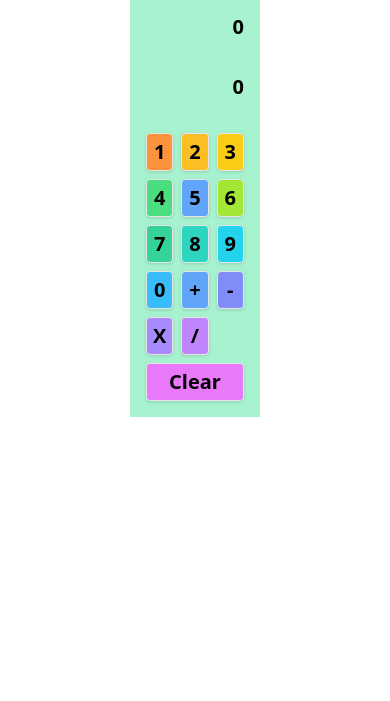
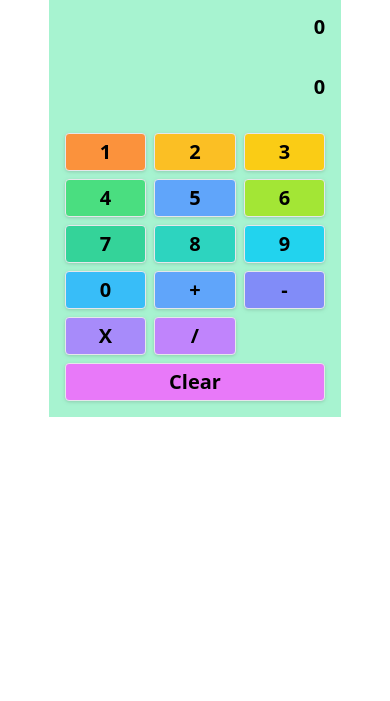
Before and after one commit to EmonKumarDas/calculator, a plain HTML site: page index.html in a window 390 px wide. Shown: the part 143-844 px from the top of the page. Drawn offline with nearby package versions, Linux system fonts and the light colour scheme.

Commit message:
responsive

```diff
--- a/index.html
+++ b/index.html
@@ -10,7 +10,7 @@
 </head>
 
 <body>
-    <section class="w-4/12 m-auto my-20">
+    <section class="w-9/12 md:w-6/12 lg:w-4/12 m-auto my-20">
         <div class="bg-emerald-200">
             <h1 class="text-center font-bold text-xl p-4">Calculator</h1>
             <h1 id="sum" class="text-right p-4 font-bold text-xl">0</h1>
```
